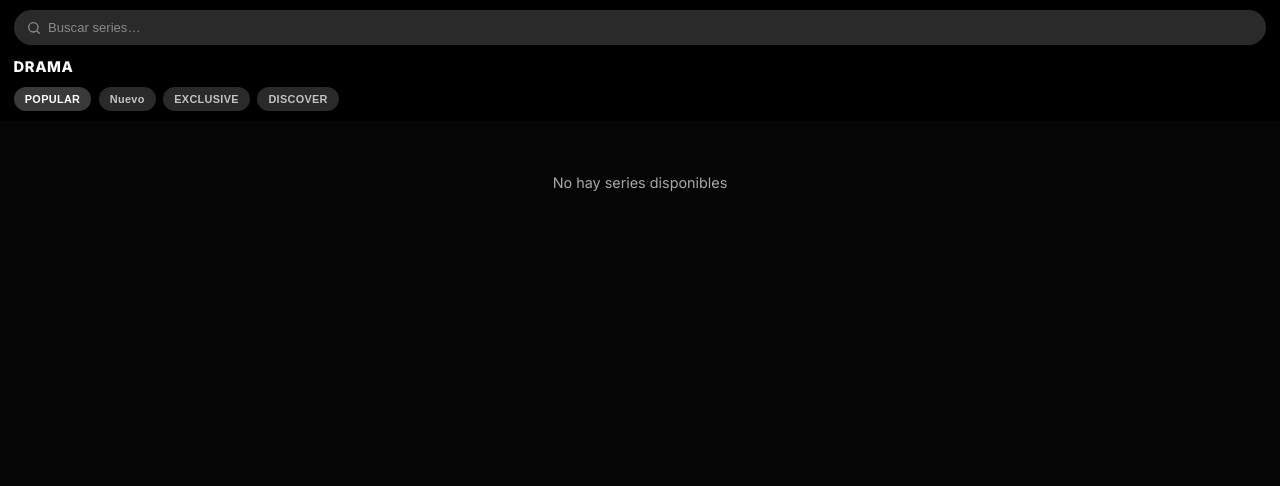
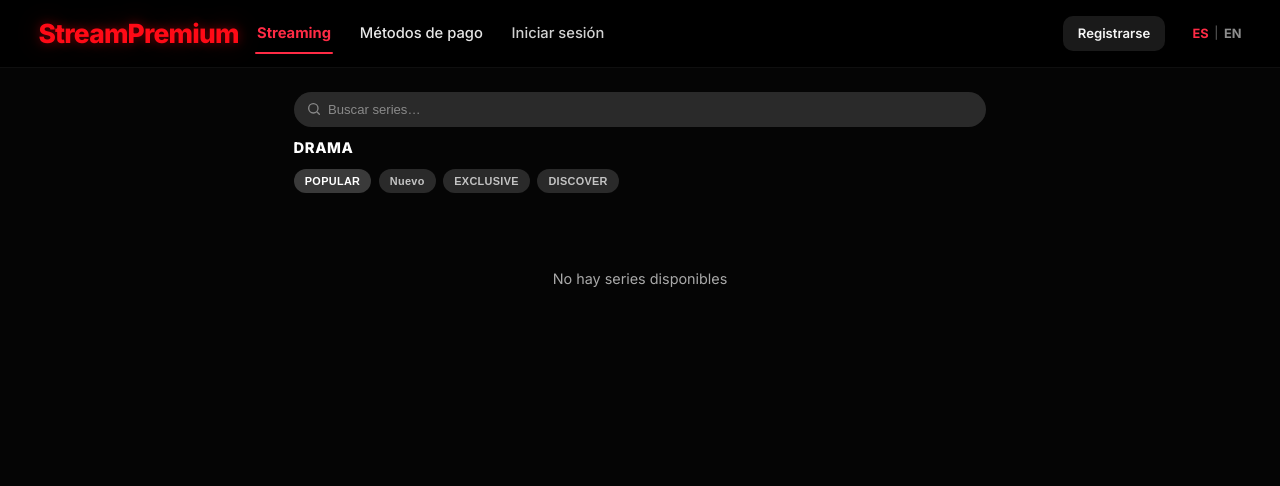
Before and after one commit to jdmdelivery/FlowPremium, a Flask app: page /streaming/ in a window 1280 px wide. Shown: the top 486 px of the page. Run offline with Flask 3, Linux system fonts and the light colour scheme; data that the repository does not hold is empty; parts of the project's set-up code (start-up, migrations or seed data) failed here and were passed over; some libraries are stand-ins or nearby versions.

Commit message:
Add unified site header to streaming and all public pages.
Reusable partials/site_header.html with sticky nav, active states, mobile drawer, and 24px spacing before search toolbar.

Co-authored-by: Cursor <cursoragent@cursor.com>

```diff
--- a/static/css/main.css
+++ b/static/css/main.css
@@ -67,24 +67,27 @@ img { max-width: 100%; display: block; }
 .hidden-until-loaded { opacity: 0; pointer-events: none; }
 .page-content.is-ready { opacity: 1; pointer-events: auto; transition: opacity 0.5s ease; }
 
-/* ── Nav ── */
-.main-nav {
-    position: fixed;
-    top: 0; left: 0; right: 0;
-    z-index: 200;
+/* ── Nav (unified site header) ── */
+.main-nav.site-header {
+    position: sticky;
+    top: 0;
+    left: 0;
+    right: 0;
+    z-index: 9999;
     height: var(--nav-height);
     display: flex;
     align-items: center;
     padding: 0 clamp(1rem, 3vw, 2.5rem);
-    background: linear-gradient(180deg, rgba(0,0,0,0.92) 0%, rgba(0,0,0,0.55) 70%, transparent 100%);
+    background: #000000;
     backdrop-filter: blur(12px);
     -webkit-backdrop-filter: blur(12px);
-    transition: background var(--transition);
+    border-bottom: 1px solid rgba(255, 255, 255, 0.06);
+    transition: background var(--transition), box-shadow var(--transition);
 }
 
 .main-nav.nav-scrolled {
-    background: rgba(5, 5, 5, 0.95);
-    box-shadow: 0 4px 24px rgba(0,0,0,0.4);
+    background: rgba(0, 0, 0, 0.96);
+    box-shadow: 0 4px 24px rgba(0, 0, 0, 0.45);
 }
 
 .nav-inner {
@@ -97,6 +100,15 @@ img { max-width: 100%; display: block; }
     gap: 1rem;
 }
 
+.nav-brand {
+    flex-shrink: 0;
+    transition: transform var(--transition), opacity var(--transition);
+}
+.nav-brand:hover {
+    transform: scale(1.02);
+    opacity: 0.95;
+}
+
 .logo {
     font-size: clamp(1.25rem, 2.5vw, 1.65rem);
     font-weight: 800;
@@ -105,7 +117,8 @@ img { max-width: 100%; display: block; }
 }
 
 .logo-neon {
-    color: var(--accent);
+    color: var(--accent-bright);
+    text-shadow: 0 0 12px var(--accent-glow-soft);
     animation: neonPulse 3s ease-in-out infinite;
 }
 
@@ -116,24 +129,127 @@ img { max-width: 100%; display: block; }
     color: #fff;
     font-size: 1.5rem;
     cursor: pointer;
-    padding: 0.25rem;
+    padding: 0.35rem;
+    border-radius: 8px;
+    transition: background var(--transition), transform var(--transition);
+}
+.nav-toggle:hover {
+    background: rgba(255, 255, 255, 0.08);
+}
+.nav-toggle:focus-visible {
+    outline: 2px solid #ff2b45;
+    outline-offset: 2px;
 }
 
-.nav-links {
+.nav-drawer {
     display: flex;
     align-items: center;
-    gap: clamp(0.75rem, 2vw, 1.5rem);
+    justify-content: center;
+    flex: 1;
+    gap: clamp(0.75rem, 2vw, 1.75rem);
     font-size: 0.92rem;
     font-weight: 500;
 }
 
-.nav-links a:not(.btn) { opacity: 0.88; }
-.nav-links a:not(.btn):hover { opacity: 1; color: #fff; }
+.nav-drawer-primary,
+.nav-drawer-actions {
+    display: flex;
+    align-items: center;
+    gap: clamp(0.75rem, 2vw, 1.5rem);
+}
 
-.locale-switch { display: flex; align-items: center; gap: 0.35rem; margin-left: 0.5rem; }
-.locale-switch a { opacity: 0.5; font-size: 0.8rem; font-weight: 700; }
-.locale-switch a.active { opacity: 1; color: var(--accent); }
-.locale-divider { opacity: 0.3; font-size: 0.75rem; }
+.nav-drawer-actions {
+    margin-left: auto;
+}
+
+.nav-link {
+    position: relative;
+    color: #fff;
+    opacity: 0.9;
+    padding: 0.35rem 0.15rem;
+    transition: color var(--transition), opacity var(--transition), transform var(--transition);
+}
+.nav-link::after {
+    content: '';
+    position: absolute;
+    left: 0;
+    right: 0;
+    bottom: -0.2rem;
+    height: 2px;
+    background: #ff2b45;
+    border-radius: 2px;
+    transform: scaleX(0);
+    transition: transform var(--transition);
+}
+.nav-link:hover {
+    opacity: 1;
+    color: #fff;
+    transform: translateY(-1px);
+}
+.nav-link.is-active {
+    color: #ff2b45;
+    opacity: 1;
+    font-weight: 700;
+}
+.nav-link.is-active::after {
+    transform: scaleX(1);
+}
+
+.nav-link-muted {
+    opacity: 0.82;
+}
+.nav-link-muted.is-active {
+    color: #ff2b45;
+    opacity: 1;
+}
+
+.nav-register-btn {
+    transition: transform var(--transition), box-shadow var(--transition);
+}
+.nav-register-btn:hover {
+    transform: scale(1.04);
+}
+
+.locale-switch {
+    display: flex;
+    align-items: center;
+    gap: 0.35rem;
+    margin-left: 0.25rem;
+}
+.locale-switch a {
+    opacity: 0.55;
+    font-size: 0.8rem;
+    font-weight: 700;
+    color: #fff;
+    transition: color var(--transition), opacity var(--transition);
+}
+.locale-switch a:hover,
+.locale-switch a.active {
+    opacity: 1;
+    color: #ff2b45;
+}
+.locale-divider {
+    opacity: 0.35;
+    font-size: 0.75rem;
+}
+
+.nav-backdrop {
+    position: fixed;
+    inset: 0;
+    z-index: 9998;
+    background: rgba(0, 0, 0, 0.55);
+    backdrop-filter: blur(2px);
+    opacity: 0;
+    transition: opacity var(--transition);
+    pointer-events: none;
+}
+.nav-backdrop.is-visible {
+    opacity: 1;
+    pointer-events: auto;
+}
+
+/* Legacy alias */
+.nav-links { display: contents; }
 
 .main-content {
     max-width: 1600px;
--- a/static/css/streaming.css
+++ b/static/css/streaming.css
@@ -1,9 +1,10 @@
 /* ═══════════════════════════════════════
-   STREAMING HOME — Netflix-style
+   STREAMING HOME — Netflix-style (legacy rows)
    ═══════════════════════════════════════ */
 
-.streaming-home .main-nav { background: transparent; }
-.streaming-home .main-nav.nav-scrolled { background: rgba(5,5,5,0.95); }
+.dramawave-home-page .main-nav {
+    background: #000000;
+}
 
 /* Hero Banner */
 .netflix-hero {
@@ -499,22 +500,7 @@
 .dramawave-episodes-main {
     max-width: 640px;
     margin: 0 auto;
-    padding: 0 0 2rem;
-}
-
-.dramawave-episodes-header {
-    position: sticky;
-    top: 0;
-    z-index: 100;
-    display: grid;
-    grid-template-columns: auto 1fr auto;
-    align-items: center;
-    gap: 0.55rem;
-    padding: 0.65rem 0.85rem;
-    padding-top: max(0.65rem, env(safe-area-inset-top));
-    background: rgba(0, 0, 0, 0.92);
-    backdrop-filter: blur(12px);
-    border-bottom: 1px solid rgba(255, 255, 255, 0.06);
+    padding: 24px 0 2rem;
 }
 
 .dramawave-back {
@@ -808,18 +794,31 @@
 .dramawave-home-main {
     max-width: 720px;
     margin: 0 auto;
-    padding: 0 0 calc(4.5rem + env(safe-area-inset-bottom));
-}
-
-.dramawave-home-top {
-    position: sticky;
-    top: 0;
-    z-index: 100;
-    background: rgba(0, 0, 0, 0.94);
-    backdrop-filter: blur(12px);
-    padding: 0.65rem 0.85rem 0.5rem;
-    padding-top: max(0.65rem, env(safe-area-inset-top));
-    border-bottom: 1px solid rgba(255, 255, 255, 0.05);
+    padding: 24px 0 calc(4.5rem + env(safe-area-inset-bottom));
+}
+
+.dramawave-streaming-toolbar {
+    margin-bottom: 24px;
+    padding: 0 0.85rem;
+}
+
+.dramawave-home-top,
+.dramawave-episodes-header {
+    display: none;
+}
+
+.dramawave-episodes-toolbar {
+    display: grid;
+    grid-template-columns: auto 1fr auto;
+    align-items: center;
+    gap: 0.55rem;
+    margin-bottom: 24px;
+    padding: 0 0.85rem;
+}
+
+.dramawave-search-wrap-flex {
+    min-width: 0;
+    width: 100%;
 }
 
 .dramawave-home-search-row {
--- a/templates/auth/login.html
+++ b/templates/auth/login.html
@@ -1,6 +1,5 @@
 {% extends "base.html" %}
 {% block body_class %}auth-layout{% endblock %}
-{% block nav %}{% endblock %}
 {% block main_class %}auth-main{% endblock %}
 {% block title %}{{ t('login') }} - {{ t('app_name') }}{% endblock %}
 {% block content %}
--- a/templates/auth/register.html
+++ b/templates/auth/register.html
@@ -1,6 +1,5 @@
 {% extends "base.html" %}
 {% block body_class %}auth-layout{% endblock %}
-{% block nav %}{% endblock %}
 {% block main_class %}auth-main{% endblock %}
 {% block title %}{{ t('register') }} - {{ t('app_name') }}{% endblock %}
 {% block content %}
--- /dev/null
+++ b/templates/partials/site_header.html
@@ -0,0 +1,75 @@
+{# Unified site header — include from base.html on every public page #}
+{% set _ep = request.endpoint or '' %}
+{% set nav_streaming_active = _ep.startswith('streaming.') and not _ep.startswith('streaming_admin.') %}
+{% set nav_payments_active = _ep.startswith('payments.') %}
+
+<nav class="main-nav site-header" id="main-nav" role="navigation" aria-label="{{ t('main_menu') }}">
+    <div class="nav-inner">
+        <a href="{{ url_for('streaming.index') }}" class="logo logo-neon nav-brand" aria-label="{{ t('app_name') }} — {{ t('home') }}">
+            {{ t('app_name') }}
+        </a>
+
+        <button type="button"
+                class="nav-toggle"
+                id="nav-toggle"
+                aria-label="{{ t('open_menu') }}"
+                aria-expanded="false"
+                aria-controls="nav-drawer">
+            <span class="nav-toggle-icon" aria-hidden="true">&#9776;</span>
+        </button>
+
+        <div class="nav-drawer" id="nav-drawer" aria-label="{{ t('main_menu') }}">
+            <div class="nav-drawer-primary">
+                <a href="{{ url_for('streaming.index') }}"
+                   class="nav-link {% if nav_streaming_active %}is-active{% endif %}"
+                   {% if nav_streaming_active %}aria-current="page"{% endif %}>
+                    {{ t('streaming') }}
+                </a>
+                <a href="{{ url_for('payments.payments_index') }}"
+                   class="nav-link {% if nav_payments_active %}is-active{% endif %}"
+                   {% if nav_payments_active %}aria-current="page"{% endif %}>
+                    {{ t('payment_methods') }}
+                </a>
+                {% if current_user.is_authenticated %}
+                    <a href="{{ url_for('streaming.my_purchases') }}" class="nav-link nav-link-muted">
+                        {{ t('my_purchases') }}
+                    </a>
+                    {% if current_user.is_admin %}
+                        <a href="{{ url_for('streaming_admin.dashboard') }}" class="nav-link nav-link-muted">
+                            {{ t('admin') }}
+                        </a>
+                    {% endif %}
+                    <a href="{{ url_for('auth.logout') }}" class="nav-link nav-link-muted">
+                        {{ t('logout') }}
+                    </a>
+                {% else %}
+                    <a href="{{ url_for('auth.login') }}" class="nav-link nav-link-muted">
+                        {{ t('login') }}
+                    </a>
+                {% endif %}
+            </div>
+
+            <div class="nav-drawer-actions">
+                {% if not current_user.is_authenticated %}
+                    <a href="{{ url_for('auth.register') }}" class="btn btn-sm btn-glow nav-register-btn">
+                        {{ t('register') }}
+                    </a>
+                {% endif %}
+                <div class="locale-switch" role="group" aria-label="{{ t('language') }}">
+                    <a href="{{ url_for('set_locale', locale='es') }}"
+                       class="{% if locale == 'es' %}active{% endif %}"
+                       lang="es"
+                       hreflang="es"
+                       aria-label="Español">ES</a>
+                    <span class="locale-divider" aria-hidden="true">|</span>
+                    <a href="{{ url_for('set_locale', locale='en') }}"
+                       class="{% if locale == 'en' %}active{% endif %}"
+                       lang="en"
+                       hreflang="en"
+                       aria-label="English">EN</a>
+                </div>
+            </div>
+        </div>
+    </div>
+</nav>
+<div class="nav-backdrop" id="nav-backdrop" aria-hidden="true" hidden></div>
--- a/templates/streaming/index.html
+++ b/templates/streaming/index.html
@@ -3,8 +3,8 @@
 {% block main_class %}dramawave-home-main{% endblock %}
 {% block title %}{{ t('streaming') }} - {{ t('app_name') }}{% endblock %}
 
-{% block nav %}
-<header class="dramawave-home-top">
+{% block content %}
+<section class="dramawave-streaming-toolbar" aria-label="{{ t('search') }}">
     <div class="dramawave-home-search-row">
         <div class="dramawave-search-wrap dramawave-search-wrap-full">
             <svg class="dramawave-search-icon" width="16" height="16" viewBox="0 0 24 24" fill="none" aria-hidden="true">
@@ -16,7 +16,8 @@
                    class="dramawave-search-input"
                    placeholder="{{ t('search_series_placeholder') }}"
                    autocomplete="off"
-                   enterkeyhint="search">
+                   enterkeyhint="search"
+                   aria-label="{{ t('search_series_placeholder') }}">
         </div>
     </div>
 
@@ -30,10 +31,7 @@
         <button type="button" class="dramawave-filter-pill" data-filter="exclusive">{{ t('exclusive') }}</button>
         <button type="button" class="dramawave-filter-pill" data-filter="discover">{{ t('discover') }}</button>
     </div>
-</header>
-{% endblock %}
-
-{% block content %}
+</section>
 {% if continue_watching %}
 <section class="dramawave-continue-strip" aria-label="{{ t('continue_watching') }}">
     <h2 class="dramawave-strip-title">{{ t('continue_watching') }}</h2>
--- a/utils/i18n.py
+++ b/utils/i18n.py
@@ -64,6 +64,8 @@ TRANSLATIONS = {
         "my_list": "Mi lista",
         "profile": "Perfil",
         "main_menu": "Menú principal",
+        "open_menu": "Abrir menú",
+        "language": "Idioma",
         "upload": "Subir",
         "user_purchases": "Compras de usuarios",
         "email": "Correo",
@@ -269,6 +271,8 @@ TRANSLATIONS = {
         "my_list": "My List",
         "profile": "Profile",
         "main_menu": "Main menu",
+        "open_menu": "Open menu",
+        "language": "Language",
         "upload": "Upload",
         "user_purchases": "User purchases",
         "email": "Email",
```
Also changed, not shown: other parts of static/css/main.css (+51 -15 lines), static/js/streaming.js (+40 -14 lines), templates/base.html (+1 -25 lines), templates/streaming/series_detail.html (+8 -10 lines), tests/test_site_header.py (added, +20 -0 lines).
